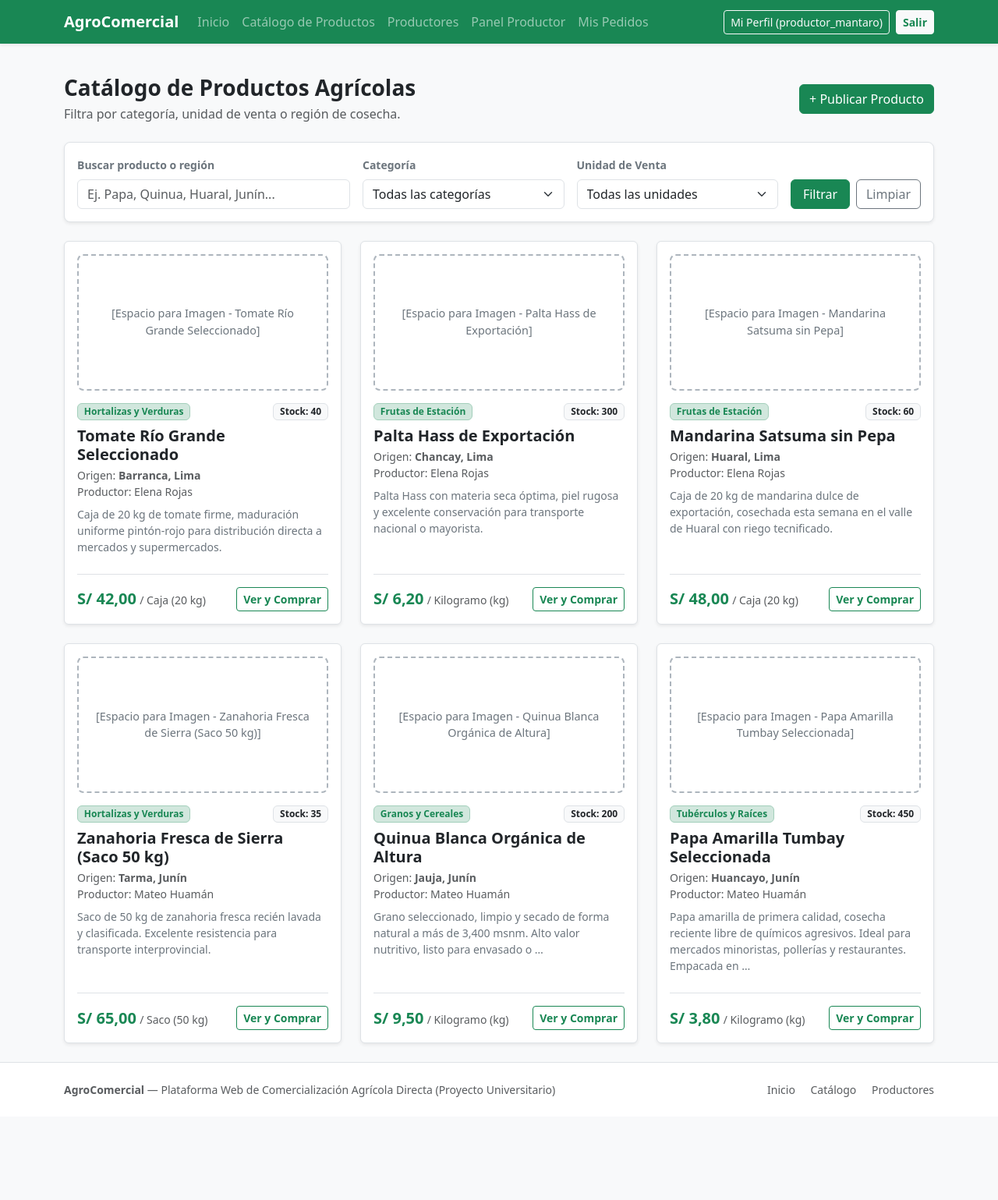
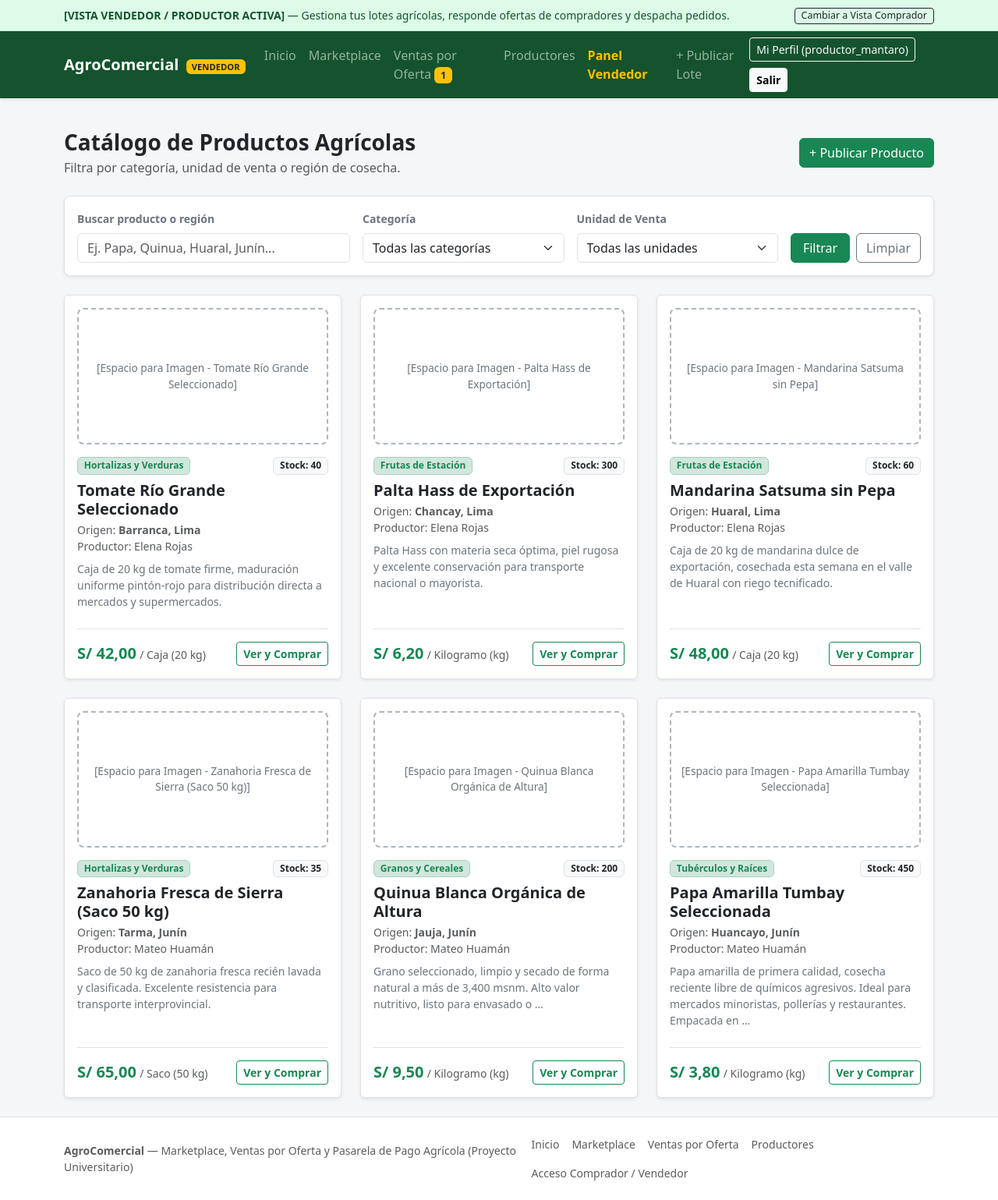
Before and after one commit to fabrizio1350/AGRO-COMERCIAL, a Django app: page /catalogo/ in a window 1280 px wide. Shown: the whole page at 78% size. Before the commit the page ends 1407 px from the top, so only its background shows below. Run offline with Django 5.2, Linux system fonts and the light colour scheme; a user stored in the database is signed in; data comes from the database, SQL or seed files in the repository; data that the repository does not hold is empty.

Commit message:
actualizando barra de navegacion con pestañas dinamicas para comprador y vendedor

```diff
--- a/templates/base.html
+++ b/templates/base.html
@@ -8,7 +8,7 @@
     <link href="https://cdn.jsdelivr.net/npm/bootstrap@5.3.3/dist/css/bootstrap.min.css" rel="stylesheet">
     <style>
         body {
-            background-color: #f8f9fa;
+            background-color: #f4f6f8;
             min-height: 100vh;
             display: flex;
             flex-direction: column;
@@ -25,59 +25,151 @@
             align-items: center;
             justify-content: center;
             text-align: center;
-            font-size: 0.9rem;
+            font-size: 0.85rem;
             font-weight: 500;
-            padding: 1rem;
+            padding: 0.75rem;
         }
-        .navbar-agro {
+        .navbar-vendedor {
+            background-color: #14532d;
+        }
+        .navbar-comprador {
+            background-color: #0f766e;
+        }
+        .navbar-general {
             background-color: #198754;
+        }
+        .barra-rol-vendedor {
+            background-color: #dcfce7;
+            color: #14532d;
+            border-bottom: 1px solid #bbf7d0;
+        }
+        .barra-rol-comprador {
+            background-color: #ccfbf1;
+            color: #115e59;
+            border-bottom: 1px solid #99f6e4;
         }
     </style>
 </head>
 <body>
-    <!-- Barra de navegacion principal -->
-    <nav class="navbar navbar-expand-lg navbar-dark navbar-agro shadow-sm">
+    <!-- Barra superior informativa que cambia segun si es Comprador o Vendedor -->
+    {% if user.is_authenticated %}
+        <div class="{% if rol_actual == 'PRODUCTOR' %}barra-rol-vendedor{% else %}barra-rol-comprador{% endif %} py-1 small">
+            <div class="container d-flex flex-wrap justify-content-between align-items-center">
+                <div>
+                    {% if rol_actual == 'PRODUCTOR' %}
+                        <strong>[VISTA VENDEDOR / PRODUCTOR ACTIVA]</strong> — Gestiona tus lotes agrícolas, responde ofertas de compradores y despacha pedidos.
+                    {% else %}
+                        <strong>[VISTA COMPRADOR / MAYORISTA ACTIVA]</strong> — Explora el Marketplace, negocia ofertas por volumen y paga en la pasarela segura.
+                    {% endif %}
+                </div>
+                <div class="d-flex align-items-center gap-2 my-1">
+                    <form action="{% url 'cambiar_modo' %}" method="post" class="d-inline">
+                        {% csrf_token %}
+                        {% if rol_actual == 'PRODUCTOR' %}
+                            <input type="hidden" name="nuevo_rol" value="COMPRADOR">
+                            <button type="submit" class="btn btn-sm btn-outline-dark py-0" style="font-size: 0.78rem;">
+                                Cambiar a Vista Comprador
+                            </button>
+                        {% else %}
+                            <input type="hidden" name="nuevo_rol" value="PRODUCTOR">
+                            <button type="submit" class="btn btn-sm btn-outline-dark py-0" style="font-size: 0.78rem;">
+                                Cambiar a Vista Vendedor
+                            </button>
+                        {% endif %}
+                    </form>
+                </div>
+            </div>
+        </div>
+    {% else %}
+        <div class="bg-dark text-light py-1 small">
+            <div class="container d-flex flex-wrap justify-content-between align-items-center">
+                <span>Plataforma de Comercialización Agrícola Directa — Sin Intermediarios</span>
+                <div class="d-flex gap-3">
+                    <a href="{% url 'login' %}?modo=comprador" class="text-info text-decoration-none fw-semibold">Acceso Comprador</a>
+                    <a href="{% url 'login' %}?modo=vendedor" class="text-warning text-decoration-none fw-semibold">Acceso Vendedor / Productor</a>
+                </div>
+            </div>
+        </div>
+    {% endif %}
+
+    <!-- Barra de navegacion principal con pestañas dinamicas -->
+    <nav class="navbar navbar-expand-xl navbar-dark {% if rol_actual == 'PRODUCTOR' %}navbar-vendedor{% elif rol_actual == 'COMPRADOR' %}navbar-comprador{% else %}navbar-general{% endif %} shadow-sm">
         <div class="container">
             <a class="navbar-brand fw-bold" href="{% url 'inicio' %}">
                 AgroComercial
+                {% if rol_actual == 'PRODUCTOR' %}
+                    <span class="badge bg-warning text-dark ms-1" style="font-size: 0.7rem;">VENDEDOR</span>
+                {% elif rol_actual == 'COMPRADOR' %}
+                    <span class="badge bg-info text-dark ms-1" style="font-size: 0.7rem;">COMPRADOR</span>
+                {% endif %}
             </a>
             <button class="navbar-toggler" type="button" data-bs-toggle="collapse" data-bs-target="#menuNavegacion">
                 <span class="navbar-toggler-icon"></span>
             </button>
+
             <div class="collapse navbar-collapse" id="menuNavegacion">
-                <ul class="navbar-nav me-auto mb-2 mb-lg-0">
+                <ul class="navbar-nav me-auto mb-2 mb-xl-0">
                     <li class="nav-item">
                         <a class="nav-link" href="{% url 'inicio' %}">Inicio</a>
                     </li>
                     <li class="nav-item">
-                        <a class="nav-link" href="{% url 'catalogo' %}">Catálogo de Productos</a>
+                        <a class="nav-link" href="{% url 'catalogo' %}">Marketplace</a>
+                    </li>
+                    <li class="nav-item">
+                        <a class="nav-link" href="{% url 'ventas_por_oferta' %}">
+                            Ventas por Oferta
+                            {% if rol_actual == 'PRODUCTOR' and ofertas_pendientes_vendedor > 0 %}
+                                <span class="badge bg-warning text-dark">{{ ofertas_pendientes_vendedor }}</span>
+                            {% elif rol_actual == 'COMPRADOR' and ofertas_listas_comprador > 0 %}
+                                <span class="badge bg-warning text-dark">{{ ofertas_listas_comprador }}</span>
+                            {% endif %}
+                        </a>
                     </li>
                     <li class="nav-item">
                         <a class="nav-link" href="{% url 'productores' %}">Productores</a>
                     </li>
+
                     {% if user.is_authenticated %}
-                    <li class="nav-item">
-                        <a class="nav-link" href="{% url 'panel_productor' %}">Panel Productor</a>
-                    </li>
-                    <li class="nav-item">
-                        <a class="nav-link" href="{% url 'mis_pedidos' %}">Mis Pedidos</a>
-                    </li>
+                        {% if rol_actual == 'PRODUCTOR' %}
+                            <li class="nav-item">
+                                <a class="nav-link fw-semibold text-warning" href="{% url 'panel_productor' %}">Panel Vendedor</a>
+                            </li>
+                            <li class="nav-item">
+                                <a class="nav-link" href="{% url 'crear_producto' %}">+ Publicar Lote</a>
+                            </li>
+                        {% else %}
+                            <li class="nav-item">
+                                <a class="nav-link fw-semibold text-info" href="{% url 'panel_comprador' %}">Panel Comprador</a>
+                            </li>
+                            <li class="nav-item">
+                                <a class="nav-link" href="{% url 'carrito' %}">
+                                    Carrito ({{ total_items_carrito }})
+                                </a>
+                            </li>
+                            <li class="nav-item">
+                                <a class="nav-link" href="{% url 'pasarela_pago' %}">Pasarela de Pago</a>
+                            </li>
+                            <li class="nav-item">
+                                <a class="nav-link" href="{% url 'mis_pedidos' %}">Mis Compras</a>
+                            </li>
+                        {% endif %}
                     {% endif %}
                 </ul>
 
-                <div class="d-flex align-items-center gap-2">
+                <div class="d-flex flex-wrap align-items-center gap-2">
                     {% if user.is_authenticated %}
                         <a href="{% url 'perfil' %}" class="btn btn-outline-light btn-sm">
                             Mi Perfil ({{ user.username }})
                         </a>
                         <form action="{% url 'logout' %}" method="post" class="d-inline">
                             {% csrf_token %}
-                            <button type="submit" class="btn btn-light btn-sm text-success fw-semibold">
+                            <button type="submit" class="btn btn-light btn-sm fw-semibold">
                                 Salir
                             </button>
                         </form>
                     {% else %}
-                        <a href="{% url 'login' %}" class="btn btn-outline-light btn-sm">Iniciar Sesión</a>
+                        <a href="{% url 'login' %}?modo=comprador" class="btn btn-outline-light btn-sm">Login Comprador</a>
+                        <a href="{% url 'login' %}?modo=vendedor" class="btn btn-warning btn-sm text-dark fw-semibold">Login Vendedor</a>
                         <a href="{% url 'registro' %}" class="btn btn-light btn-sm text-success fw-semibold">Registrarse</a>
                     {% endif %}
                 </div>
@@ -89,7 +181,7 @@
     <div class="container mt-3">
         {% if messages %}
             {% for message in messages %}
-                <div class="alert alert-{{ message.tags|default:'info' }} alert-dismissible fade show" role="alert">
+                <div class="alert alert-{{ message.tags|default:'info' }} alert-dismissible fade show shadow-sm" role="alert">
                     {{ message }}
                     <button type="button" class="btn-close" data-bs-dismiss="alert"></button>
                 </div>
@@ -106,12 +198,14 @@
     <footer class="bg-white border-top py-4 mt-auto">
         <div class="container d-flex flex-column flex-md-row justify-content-between align-items-center text-muted small">
             <div>
-                <strong>AgroComercial</strong> — Plataforma Web de Comercialización Agrícola Directa (Proyecto Universitario)
+                <strong>AgroComercial</strong> — Marketplace, Ventas por Oferta y Pasarela de Pago Agrícola (Proyecto Universitario)
             </div>
-            <div class="mt-2 mt-md-0">
-                <a href="{% url 'inicio' %}" class="text-decoration-none text-muted me-3">Inicio</a>
-                <a href="{% url 'catalogo' %}" class="text-decoration-none text-muted me-3">Catálogo</a>
+            <div class="mt-2 mt-md-0 d-flex flex-wrap gap-3">
+                <a href="{% url 'inicio' %}" class="text-decoration-none text-muted">Inicio</a>
+                <a href="{% url 'catalogo' %}" class="text-decoration-none text-muted">Marketplace</a>
+                <a href="{% url 'ventas_por_oferta' %}" class="text-decoration-none text-muted">Ventas por Oferta</a>
                 <a href="{% url 'productores' %}" class="text-decoration-none text-muted">Productores</a>
+                <a href="{% url 'login' %}" class="text-decoration-none text-muted">Acceso Comprador / Vendedor</a>
             </div>
         </div>
     </footer>
```
